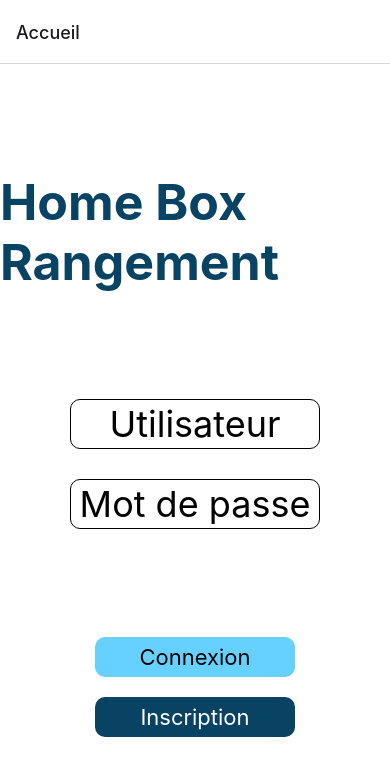
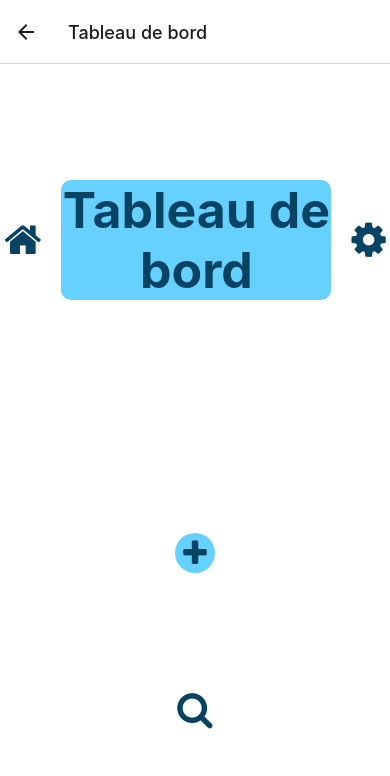
Before and after one commit to Alexandra-Vaucherey/home-box-rangement-frontend, a React Native app: screen /Dashboard in a window 390 px wide. Shown: the top 776 px of the page. Built offline with nearby package versions, Linux system fonts and the light colour scheme.

Commit message:
Dashboard

```diff
--- a/App.js
+++ b/App.js
@@ -7,6 +7,7 @@ import HomeScreen from './screens/HomeScreen';
 import ProfileScreen from './screens/ProfileScreen';
 import WelcomeScreen from './screens/WelcomeScreen';
 import SignUpScreen from './screens/SignUpScreen';
+import DashboardScreen from './screens/DashboardScreen';
 
 const Stack = createNativeStackNavigator();
 
@@ -22,6 +23,7 @@ export default function App() {
         <Stack.Screen name="Profile" component={ProfileScreen} options={{title: 'Profil'}}/>
         <Stack.Screen name="Welcome" component={WelcomeScreen} options={{title: 'Bienvenue'}}/>
         <Stack.Screen name="SignUp" component={SignUpScreen} options={{title: 'Inscription'}}/>
+        <Stack.Screen name="Dashboard" component={DashboardScreen} options={{title: 'Tableau de bord'}}/>
       </Stack.Navigator>
     </NavigationContainer>
   );
--- /dev/null
+++ b/screens/DashboardScreen.js
@@ -0,0 +1,58 @@
+import FontAwesome from 'react-native-vector-icons/FontAwesome';
+import { Button, StyleSheet, Text, TextInput, TouchableOpacity, View } from 'react-native';
+
+export default function HomeScreen({ navigation }) {
+    return (
+      <View style = {styles.container}>
+       <View style={styles.header}>
+        <FontAwesome name='home' size={40} color={'#084364'} style={{marginRight: 20}}/>
+        <Text style = {styles.title}>Tableau de bord</Text>
+        <FontAwesome name='gear' size={40} color={'#084364'} style={{marginLeft: 20}}/>
+       </View>
+        <View>
+
+        </View>
+        <View style = {styles.buttons}>
+       <TouchableOpacity style = {styles.add} ><FontAwesome name='plus' size={30} color={'#084364'}/></TouchableOpacity>
+        </View>
+       <TouchableOpacity><FontAwesome name='search' size={38} color={'#084364'}/></TouchableOpacity>
+      </View>
+    );
+   }
+
+   const styles = StyleSheet.create({
+       container: {
+         flex: 1,
+         backgroundColor: '#fff',
+         alignItems: 'center',
+         justifyContent: 'space-evenly',
+
+       },
+
+       title: {
+        fontSize: 50,
+        fontWeight: 'bold',
+        color: '#084364',
+        backgroundColor: '#66D1FF',
+        borderRadius: 10,
+        width: 270,
+        textAlign: 'center',
+        elevation: 40,
+       },
+
+       header: {
+        display: 'flex',
+        flexDirection: 'row',
+        alignItems: 'center',
+        justifyContent: 'center',
+       },
+
+       add: {
+        backgroundColor: '#66D1FF',
+        borderRadius: 20,
+        height: 40,
+        width: 40,
+        justifyContent: 'center',
+        alignItems: 'center',
+       }
+    })
--- a/screens/HomeScreen.js
+++ b/screens/HomeScreen.js
@@ -35,7 +35,7 @@ const styles = StyleSheet.create({
         fontWeight: 'bold',
         fontSize: 50,
         color: '#084364',
-
+        elevation: 40,
 
     },
 
--- a/screens/ProfileScreen.js
+++ b/screens/ProfileScreen.js
@@ -39,6 +39,7 @@ const styles = StyleSheet.create({
         borderRadius: 10,
         width: 160,
         textAlign: 'center',
+        elevation: 40,
     },
 
     text: {
--- a/screens/WelcomeScreen.js
+++ b/screens/WelcomeScreen.js
@@ -21,8 +21,8 @@ export default function ProfileScreen({ navigation }) {
       <FontAwesome name='plus' size={30} color={'#084364'}/>
      </TouchableOpacity>
      <Button
-       title="Go to Home"
-       onPress={() => navigation.navigate('Home')}
+       title="Go to Dashboard"
+       onPress={() => navigation.navigate('Dashboard')}
      />
    </View>
  );
@@ -51,6 +51,7 @@ const styles = StyleSheet.create({
         borderRadius: 10,
         width: 270,
         textAlign: 'center',
+        elevation: 40,
 
     },
 
```
